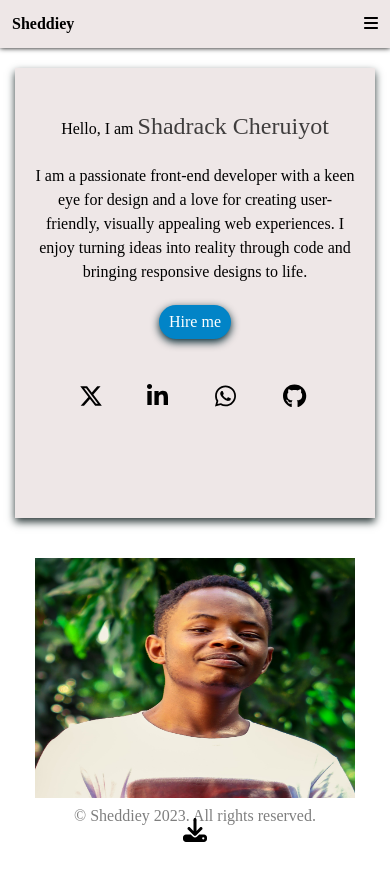
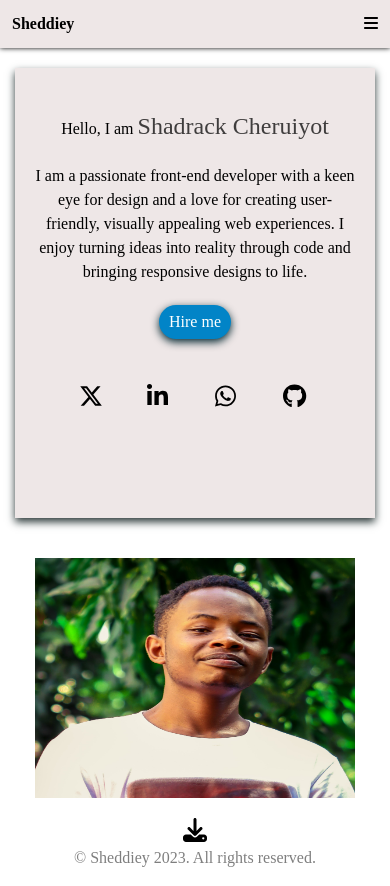
Before and after one commit to Sheddiey/Portfolio, a React (Create React App) app: page / in a window 390 px wide. Before the commit the page ends 846 px from the top, so only its background shows below. Built offline with nearby package versions, Linux system fonts and the light colour scheme.

Commit message:
fixed the footer

```diff
--- a/src/Components/Portfolio.jsx
+++ b/src/Components/Portfolio.jsx
@@ -103,7 +103,7 @@ function ToggleButton({ isToggle, handleClick }) {
 
 function Footer() {
   return (
-    <div className="w-screen absolute md:relative bottom-0 h-10">
+    <div className="w-screen  md:relative bottom-0 h-10">
       <p className="text-center cursor-pointer transition- opacity-50 hover:opacity-100 transition-opacity">
         © Sheddiey 2023. All rights reserved.
       </p>
```
